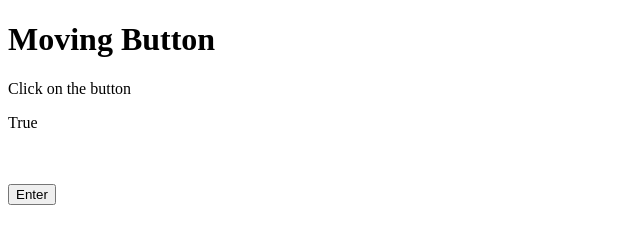
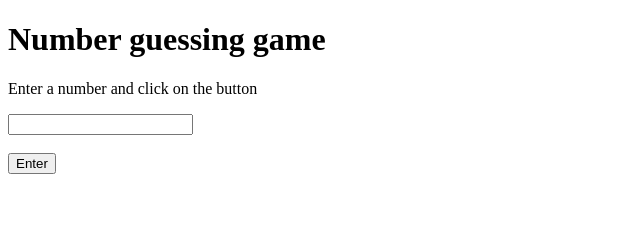
Before and after one commit to MChang360686/tcs-projects, a plain HTML site: page html-dev/index.html in a window 1280 px wide. Shown: the whole page, without its empty margins (0-640 px from the left). Drawn offline with Linux system fonts and the light colour scheme.

Commit message:
began number game in JS

```diff
--- a/html-dev/index.html
+++ b/html-dev/index.html
@@ -5,12 +5,11 @@
 </head>
 <body>
 
-<h1>Moving Button</h1>
+<h1>Number guessing game</h1>
 
-<p>Click on the button</p>
+<p>Enter a number and click on the button</p>
 
-
-<p id="text">I like to eat spaghetti</p>
+<input type="text" id="numberbar"></input>
 
 <br>
 <br>
--- a/html-dev/script.js
+++ b/html-dev/script.js
@@ -3,7 +3,8 @@ function changeButtonColor() {
     document.getElementById('enterbutton').style.color = "blue";
 }
 
-document.getElementById("enterbutton").addEventListener("click", switchCase(true));
+var inputValue = document.getElementById("numberbar");
+document.getElementById("enterbutton").addEventListener("click", switchCase(inputValue));
 
 
 function ifElse(variable) {
```
